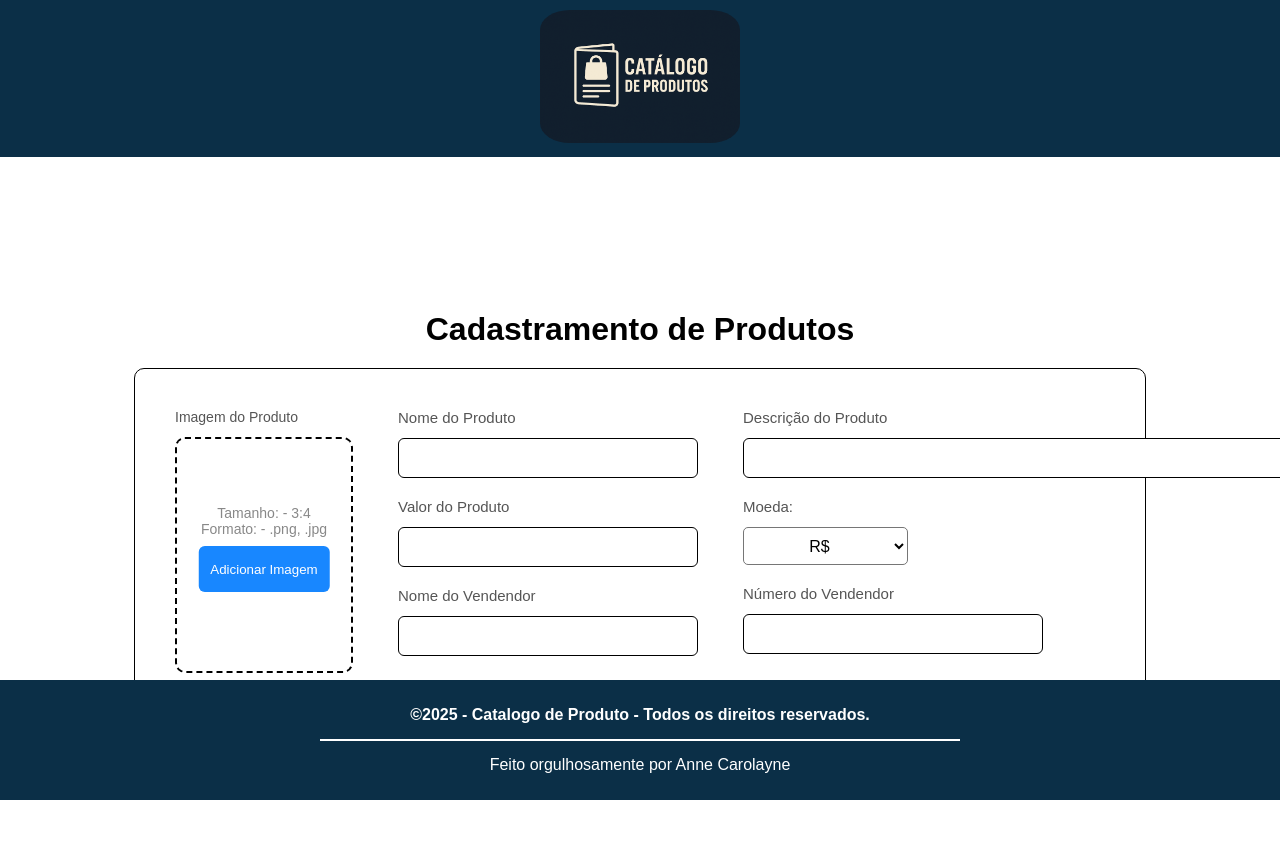
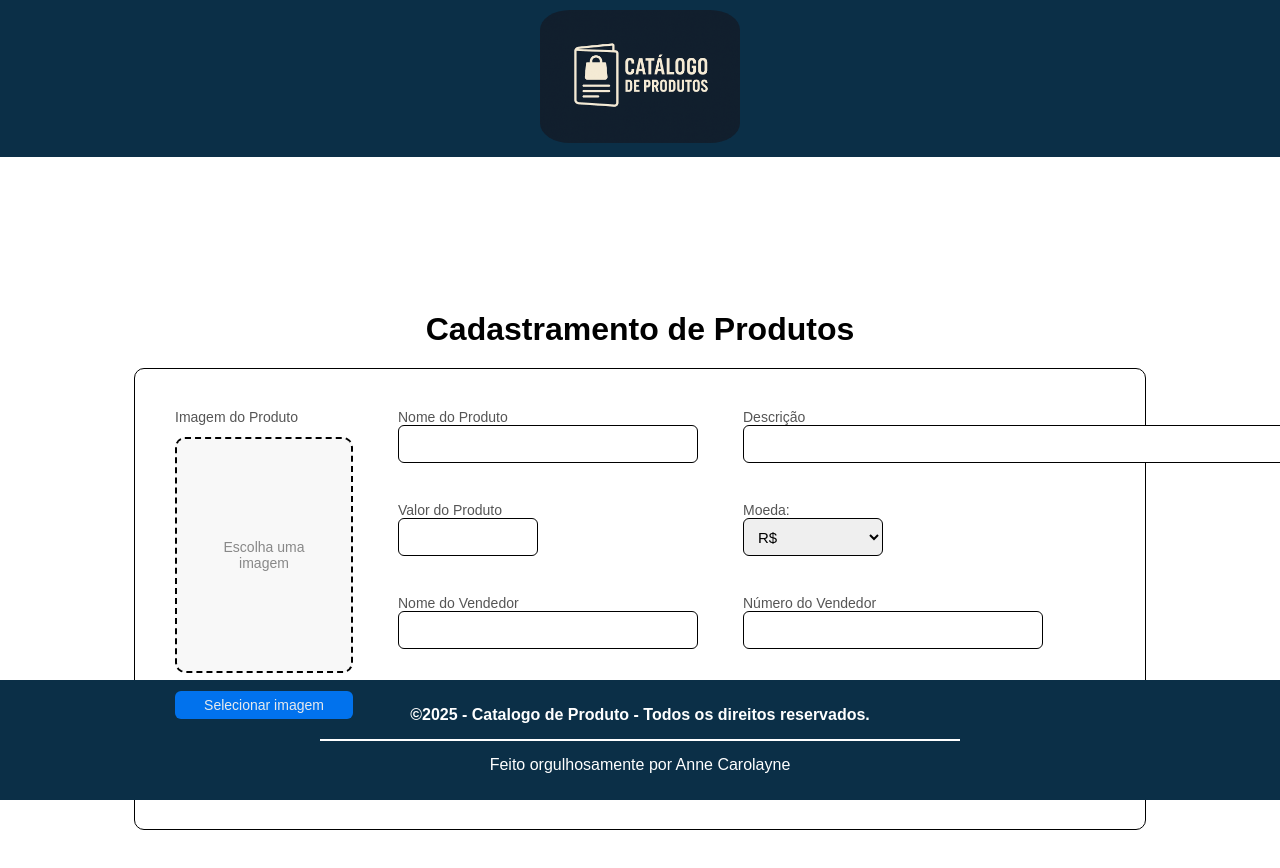
Before and after one commit to annesilv4/catalogo-produto, a React (Vite) app: page /newProduto in a window 1280 px wide. Shown: the top 868 px of the page. Built offline with nearby package versions, Linux system fonts and the light colour scheme.

Commit message:
Nova estilização do formulário para cadastrar novos produtos

```diff
--- a/src/components/formProduto/formProduto.css
+++ b/src/components/formProduto/formProduto.css
@@ -20,8 +20,12 @@
 .form__column {
   display: flex;
   flex-direction: column;
-  gap: 20px;
+  gap: 39px;
 }
+
+/* ------------------------------- */
+/* IMAGEM DO PRODUTO */
+/* ------------------------------- */
 
 .form__image {
   display: flex;
@@ -36,20 +40,7 @@
   color: var(--third-text-color);
 }
 
-.info-text {
-  font-size: 14px;
-  text-align: center;
-  color: var(--fourth-text-color);
-  position: absolute;
-  padding: 66px 12px;
-}
-
-.newProduto__img {
-  display: flex;
-  gap: 20px;
-  width: auto;
-}
-
+/* Caixa do preview */
 .image__box {
   width: 178px;
   height: 236px;
@@ -57,8 +48,21 @@
   border-radius: 10px;
   position: relative;
   overflow: hidden;
+  background-color: #f8f8f8;
 }
 
+/* Texto quando não há imagem */
+.info-text {
+  font-size: 14px;
+  text-align: center;
+  color: var(--fourth-text-color);
+  position: absolute;
+  top: 50%;
+  left: 50%;
+  transform: translate(-50%, -50%);
+}
+
+/* Preview da imagem */
 .preview-img {
   position: absolute;
   top: 0;
@@ -69,20 +73,17 @@
   z-index: 2;
 }
 
+/* Botão de selecionar imagem */
 .btn-img {
-  position: absolute;
-  bottom: 10px;
-  left: 50%;
-  transform: translateX(-50%);
-  height: 20%;
-  width: 75%;
-  top: 46%;
+  margin-top: 6px;
   padding: 6px 0;
   background-color: var(--bg-color-button);
   color: var(--text-color);
   border: none;
   border-radius: 6px;
   cursor: pointer;
+  width: 100%;
+  font-size: 14px;
   z-index: 3;
   opacity: 0.9;
 }
@@ -91,53 +92,87 @@
   opacity: 1;
 }
 
-.form__nameProduct,
-.form__descriptionProduct,
-.form__priceProduct,
-.form__currencyValue,
-.form__sellerName,
-.form__sellerNumber {
+/* Nome da imagem escolhida */
+.image__selected {
+  font-size: 14px;
+  margin-top: 4px;
+  color: var(--third-text-color);
+  word-break: break-all;
+  max-width: 170px;
+}
+
+/* FORM */
+
+/* LABELS */
+.name__product,
+.price__product,
+.seller__name,
+.description__product,
+.currency__value,
+.seller__number {
   display: flex;
   flex-direction: column;
+  gap: 6px;
+  font-size: 14px;
+  color: var(--third-text-color);
 }
 
-.name__product,
-.description__product,
-.price__product,
-.currency__value,
-.seller__name,
-.seller__number {
-  padding-bottom: 12px;
+/* INPUTS */
+.input__nameProduct {
+  padding-left: 10px;
+  height: 38px;
+  border: 1px solid var(--secondery-text-color);
+  border-radius: 6px;
   font-size: 15px;
-  color: var(--third-text-color);
-  width: max-content;
+  width: 300px;
 }
 
-.name__input,
-.description__input,
-.price__input,
-.sellerName__input,
-.sellerNumber__input {
-  padding: 12px;
-  font-size: 15px;
+.input__priceProduct {
+  padding-left: 10px;
+  height: 38px;
   border: 1px solid var(--secondery-text-color);
   border-radius: 6px;
-  width: 300px;
-  height: 40px;
+  font-size: 15px;
+  width: 140px;
 }
 
-.description__input {
-  width: 550px;
+.input__sellerName {
+  padding-left: 10px;
+  height: 38px;
+  border: 1px solid var(--secondery-text-color);
+  border-radius: 6px;
+  font-size: 15px;
+  width: 300px;
 }
 
-#currency__valueOptions {
-  width: 30%;
+.input__descriptionProduct {
+  padding-left: 10px;
   height: 38px;
-  border-radius: 5px;
-  background-color: white;
-  font-size: 16px;
-  text-align: center;
+  border: 1px solid var(--secondery-text-color);
+  border-radius: 6px;
+  font-size: 15px;
+  width: 551px;
 }
+
+.select__currency {
+  padding-left: 10px;
+  height: 38px;
+  border: 1px solid var(--secondery-text-color);
+  border-radius: 6px;
+  font-size: 15px;
+  width: 140px;
+}
+
+.input__sellerNumber {
+  padding-left: 10px;
+  height: 38px;
+  border: 1px solid var(--secondery-text-color);
+  border-radius: 6px;
+  font-size: 15px;
+  width: 300px;
+}
+
+/* BOTÕES */
 
 .add-product {
   margin-top: 20px;
@@ -163,6 +198,7 @@
   border: none;
   border-radius: 6px;
   cursor: pointer;
+  font-size: 16px;
 }
 
 .btn-addProduct:hover {
--- a/src/components/formProduto/formProduto.jsx
+++ b/src/components/formProduto/formProduto.jsx
@@ -1,14 +1,9 @@
-import { useRef, useState } from "react";
+import { useState } from "react";
 import "./formProduto.css";
 import { Link } from "react-router-dom";
-import { adicionarProduto } from "../../api/apiProduto"; // IMPORTANDO FUNÇÃO DE API
+import { adicionarProduto } from "../../api/apiProduto";
 
 export function FormNewProduto() {
-    const [preview, setPreview] = useState(null);
-    const [info, setInfo] = useState("Tamanho: - 3:4 Formato: - .png, .jpg");
-    const [hasImage, setHasImage] = useState(false);
-    const [removeMode, setRemoveMode] = useState(false);
-    // Verificar se o produto foi cadastrado
     const [isSaved, setIsSaved] = useState(false);
 
     // DADOS DO PRODUTO
@@ -19,68 +14,27 @@ export function FormNewProduto() {
     const [currency, setCurrency] = useState("R$");
     const [phone, setPhone] = useState("");
 
-    const inputRef = useRef();
+    // PARA PRÉ-VISUALIZAÇÃO
+    const [preview, setPreview] = useState(null);
 
-    // Função para remover imagem
-    const removeImage = () => {
-        setPreview(null);
-        setInfo("Tamanho: - 3:4  Formato: - .png, .jpg");
-        setHasImage(false);
-    };
+    // Nome da imagem real
+    const [imageName, setImageName] = useState("");
 
-    // Lidar cliques no botão
-    const handleButtonClick = () => {
-        if (!hasImage) {
-            // Não tem imagem -> adicionar nova
-            inputRef.current.click();
-            return;
+
+    // --- PRÉ-VISUALIZAÇÃO E CAPTURA DO NOME DO ARQUIVO ---
+    function handleImageChange(e) {
+        const file = e.target.files[0];
+        if (file) {
+            setPreview(URL.createObjectURL(file));  // mostra a imagem
+            setImageName(file.name);               // pega automaticamente o nome da imagem
         }
+    }
 
-        if (!removeMode) {
-            // 1° clique -> remover
-            removeImage();
-            setRemoveMode(true);
-            return;
-        }
 
-        if (removeMode) {
-            // 2° clique -> escolher nova
-            setRemoveMode(false);
-            inputRef.current.click();
-        }
-    };
-
-    // Quando a imagem é selecionada
-    const handleChange = (e) => {
-        const file = e.target.files[0];
-        if (!file) return;
-
-        const img = new Image();
-        img.src = URL.createObjectURL(file);
-
-        img.onload = () => {
-            const width = img.width;
-            const height = img.height;
-
-            // calcular razão
-            const gcd = (a, b) => (b === 0 ? a : gcd(b, a % b));
-            const divisor = gcd(width, height);
-            const ratioW = width / divisor;
-            const ratioH = height / divisor;
-
-            setPreview(img.src);
-            setInfo(`Tamanho: ${width}x${height}px | Formato: ${ratioW}:${ratioH}`);
-            setHasImage(true);
-            setRemoveMode(false);
-        };
-    };
-
-    // Função para formatar o número de telefone
+    // --- MÁSCARA DE TELEFONE ---
     const formatPhone = (value) => {
         if (!value) return "";
-
         value = value.replace(/\D/g, "");
-
         if (value.length > 11) value = value.slice(0, 11);
 
         if (value.length > 6) {
@@ -90,25 +44,25 @@ export function FormNewProduto() {
         } else {
             value = value.replace(/(\d{0,2})/, "($1");
         }
-
         return value;
-    }
+    };
 
     const handlePhoneChange = (e) => {
         setPhone(formatPhone(e.target.value));
-    }
+    };
 
-    // FUNCIONALIDADE DO FORMULARIO
+
+    // --- ENVIO DO FORMULÁRIO ---
     async function handleSubmit(e) {
         e.preventDefault();
 
-        if (!preview) {
-            alert("Por favor, adicione uma imagem");
+        if (!imageName) {
+            alert("Escolha uma imagem antes de cadastrar!");
             return;
         }
 
         const produto = {
-            imagem: preview,
+            imagem: `/produtos/${imageName}`, // caminho da imagem dentro de public/produtos
             nome: name,
             descricao: description,
             preco: price,
@@ -127,61 +81,98 @@ export function FormNewProduto() {
         }
     }
 
+
     return (
-        <form action="" className="newProduto__form" onSubmit={handleSubmit}>
+        <form className="newProduto__form" onSubmit={handleSubmit}>
             <div className="form__top">
+
+                {/* IMAGEM */}
                 <div className="form__image">
-                    <label className="image__text">Imagem do Produto</label>
-                    <div className="newProduto__img">
-                        <div className="image__box">
+                    <p className="image__text">Imagem do Produto</p>
 
-                            {/* Imagem por cima do texto */}
-                            {preview && (
-                                <img className="preview-img" src={preview} alt="preview" />
-                            )}
+                    <div className="image__box">
+                        {preview ? (
+                            <img src={preview} className="preview-img" alt="Preview" />
+                        ) : (
+                            <p className="info-text">Escolha uma imagem</p>
+                        )}
+                    </div>
 
-                            {/* Texto só aparece quando NÃO tem imagem */}
-                            {!preview && <span className="info-text">{info}</span>}
+                    <button
+                        type="button"
+                        className="btn-img"
+                        onClick={() => document.getElementById('inputImage').click()}
+                    >
+                        Selecionar imagem
+                    </button>
 
-                            <button
-                                type="button"
-                                className="btn-img"
-                                onClick={handleButtonClick}
-                            >
-                                {hasImage ? (removeMode ? "Trocar Imagem" : "Remover Imagem") : "Adicionar Imagem"}
-                            </button>
-                        </div>
+                    <input
+                        id="inputImage"
+                        type="file"
+                        accept="image/*"
+                        onChange={handleImageChange}
+                        style={{ display: 'none' }}
+                    />
 
-                        <input type="file" ref={inputRef} accept="image/*" onChange={handleChange} hidden />
-                    </div>
+                    {imageName && (
+                        <p className="image__selected">Imagem selecionada: {imageName}</p>
+                    )}
                 </div>
 
+
+                {/* PRIMEIRA COLUNA */}
                 <div className="form__column">
                     <div className="form__nameProduct">
                         <label htmlFor="name__product" className="name__product">Nome do Produto</label>
-                        <input type="text" id="name__product" className="name__input" value={name} onChange={(e) => setName(e.target.value)} />
+                        <input
+                            type="text"
+                            id="name__product"
+                            className="input__nameProduct"
+                            value={name}
+                            onChange={(e) => setName(e.target.value)}
+                        />
                     </div>
 
                     <div className="form__priceProduct">
                         <label htmlFor="price__product" className="price__product">Valor do Produto</label>
-                        <input type="text" id="price__product" className="price__input" value={price} onChange={(e) => setPrice(e.target.value)} />
+                        <input
+                            type="text"
+                            id="price__product"
+                            className="input__priceProduct"
+                            value={price}
+                            onChange={(e) => setPrice(e.target.value)}
+                        />
                     </div>
 
                     <div className="form__sellerName">
-                        <label htmlFor="seller__name" className="seller__name">Nome do Vendendor</label>
-                        <input type="text" id="seller__name" className="sellerName__input" value={sellerName} onChange={(e) => setSellerName(e.target.value)} />
+                        <label className="seller__name" htmlFor="seller__name">Nome do Vendedor</label>
+                        <input
+                            type="text"
+                            id="seller__name"
+                            className="input__sellerName"
+                            value={sellerName}
+                            onChange={(e) => setSellerName(e.target.value)}
+                        />
                     </div>
                 </div>
 
+
+                {/* SEGUNDA COLUNA */}
                 <div className="form__column">
                     <div className="form__descriptionProduct">
-                        <label htmlFor="description__product" className="description__product">Descrição do Produto</label>
-                        <input type="text" id="description__product" className="description__input" value={description} onChange={(e) => setDescription(e.target.value)} />
+                        <label htmlFor="description__product" className="description__product">Descrição</label>
+                        <input
+                            type="text"
+                            id="description__product"
+                            className="input__descriptionProduct"
+                            value={description}
+                            onChange={(e) => setDescription(e.target.value)}
+                        />
                     </div>
 
                     <div className="form__currencyValue">
-                        <label htmlFor="currency__value" className="currency__value">Moeda:</label>
-                        <select id="currency__valueOptions" value={currency} onChange={(e) => setCurrency(e.target.value)}>
+                        <label className="currency__value" htmlFor="currency__value">Moeda:</label>
+                        <select id="currency__value" className="select__currency" value={currency} onChange={(e) => setCurrency(e.target.value)}>
                             <option value="R$">R$</option>
                             <option value="$">$</option>
                             <option value="£">£</option>
@@ -189,11 +180,18 @@ export function FormNewProduto() {
                     </div>
 
                     <div className="form__sellerNumber">
-                        <label htmlFor="seller__number" className="seller__number">Número do Vendendor</label>
-                        <input type="text" id="seller__number" className="sellerNumber__input" value={phone} onChange={handlePhoneChange} />
+                        <label htmlFor="seller__number" className="seller__number">Número do Vendedor</label>
+                        <input
+                            type="text"
+                            id="seller__number"
+                            className="input__sellerNumber"
+                            value={phone}
+                            onChange={handlePhoneChange}
+                        />
                     </div>
                 </div>
             </div>
+
 
             {!isSaved ? (
                 <button type="submit" className="btn-addProduct">Adicionar Produto</button>
```
